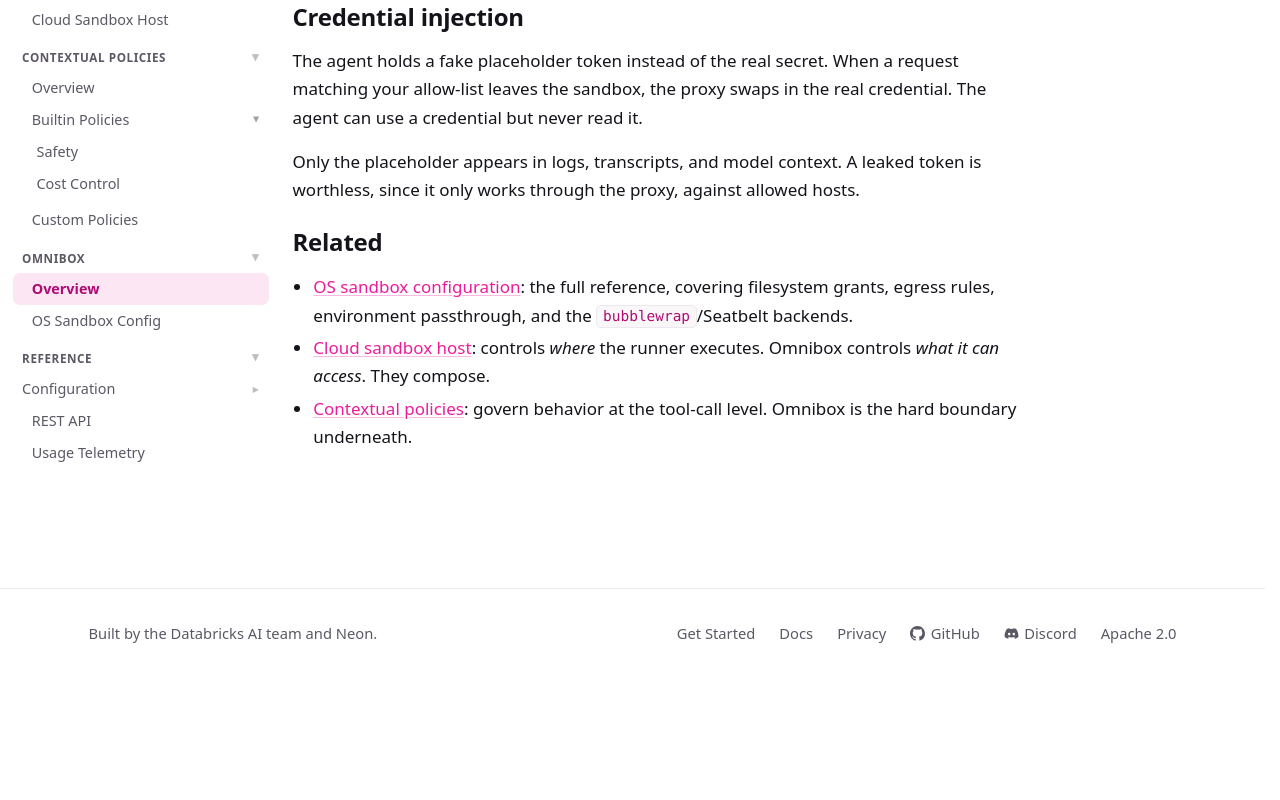
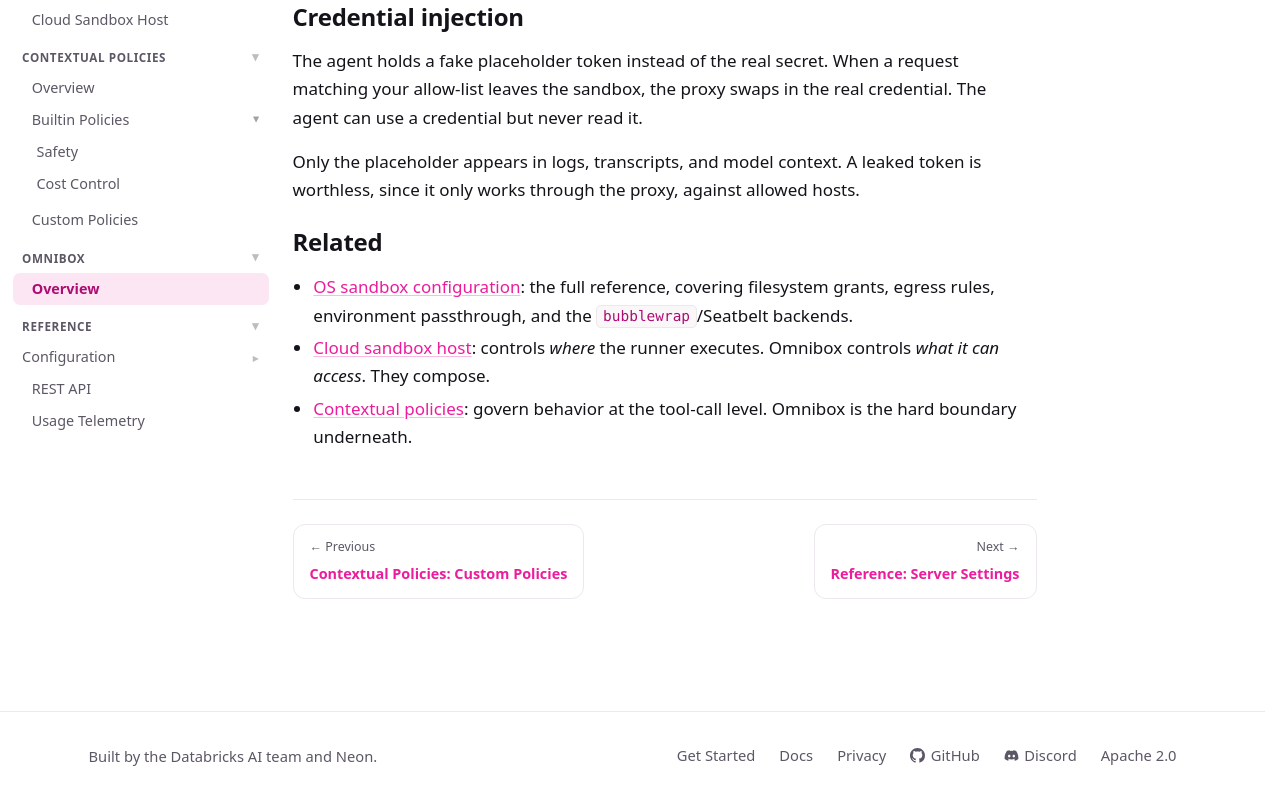
Before and after one commit to omnigent-ai/omnigent-site, a Next.js app: page /docs/omnibox in a window 1280 px wide. Shown: the part 964-1764 px from the top of the page. Before the commit the page ends 1642 px from the top, so only its background shows below. Built offline with nearby package versions, Linux system fonts and the light colour scheme; no server answers.

Commit message:
docs: move OS sandbox configuration to reference (#543)

```diff
--- a/app/docs/collaborate/page.mdx
+++ b/app/docs/collaborate/page.mdx
@@ -67,7 +67,7 @@ To collaborate more safely, share read-only instead, or host the session on a
 [cloud sandbox host](/docs/deploy/cloud-sandbox-host) so the agent runs in
 an isolated remote container rather than on your personal machine. To constrain what the
 agent can touch even on a trusted host, apply an
-[OS sandbox](/docs/policies/os-sandbox) policy.
+[OS sandbox](/docs/reference/configuration/os-sandbox) policy.
 
 ### Who said what
 
--- a/app/docs/omnibox/page.mdx
+++ b/app/docs/omnibox/page.mdx
@@ -55,6 +55,6 @@ worthless, since it only works through the proxy, against allowed hosts.
 
 ## Related
 
-- [OS sandbox configuration](/docs/policies/os-sandbox): the full reference, covering filesystem grants, egress rules, environment passthrough, and the `bubblewrap`/Seatbelt backends.
+- [OS sandbox configuration](/docs/reference/configuration/os-sandbox): the full reference, covering filesystem grants, egress rules, environment passthrough, and the `bubblewrap`/Seatbelt backends.
 - [Cloud sandbox host](/docs/deploy/cloud-sandbox-host): controls _where_ the runner executes. Omnibox controls _what it can access_. They compose.
 - [Contextual policies](/docs/policies/overview): govern behavior at the tool-call level. Omnibox is the hard boundary underneath.
--- a/components/DocsSidebarFull.js
+++ b/components/DocsSidebarFull.js
@@ -114,10 +114,7 @@ const SECTIONS = [
   },
   {
     title: "Omnibox",
-    pages: [
-      { href: "/docs/omnibox", label: "Overview" },
-      { href: "/docs/policies/os-sandbox", label: "OS Sandbox Config" },
-    ],
+    pages: [{ href: "/docs/omnibox", label: "Overview" }],
   },
   {
     title: "Reference",
@@ -134,6 +131,10 @@ const SECTIONS = [
           {
             href: "/docs/reference/configuration/kubernetes",
             label: "Kubernetes Sandbox",
+          },
+          {
+            href: "/docs/reference/configuration/os-sandbox",
+            label: "OS Sandbox",
           },
         ],
       },
--- a/components/PrevNextNav.js
+++ b/components/PrevNextNav.js
@@ -145,9 +145,9 @@ const ALL_PAGES = [
     section: "Contextual Policies",
   },
   {
-    href: "/docs/policies/os-sandbox",
+    href: "/docs/omnibox",
     label: "Omnibox",
-    section: "Contextual Policies",
+    section: "Omnibox",
   },
   {
     href: "/docs/reference/configuration",
@@ -157,6 +157,11 @@ const ALL_PAGES = [
   {
     href: "/docs/reference/configuration/kubernetes",
     label: "Kubernetes Sandbox",
+    section: "Reference",
+  },
+  {
+    href: "/docs/reference/configuration/os-sandbox",
+    label: "OS Sandbox",
     section: "Reference",
   },
 ];
--- a/lib/og-manifest.json
+++ b/lib/og-manifest.json
@@ -144,10 +144,10 @@
     "description": "When built-in policies aren't enough, write your own in Python, register them on the server, and use them like builtins.",
     "eyebrow": "Policies"
   },
-  "/docs/policies/os-sandbox": {
-    "title": "Omnibox (OS Sandbox)",
+  "/docs/reference/configuration/os-sandbox": {
+    "title": "OS Sandbox Configuration",
     "description": "Omnibox is Omnigent's secure OS sandbox: restrict filesystem and network access and hide credentials for unattended, locked-down agents.",
-    "eyebrow": "Policies"
+    "eyebrow": "Reference"
   },
   "/docs/policies/overview": {
     "title": "Contextual Policies",
--- a/next.config.mjs
+++ b/next.config.mjs
@@ -9,6 +9,11 @@ const nextConfig = {
   pageExtensions: ["js", "jsx", "md", "mdx"],
   async redirects() {
     return [
+      {
+        source: "/docs/policies/os-sandbox",
+        destination: "/docs/reference/configuration/os-sandbox",
+        permanent: true,
+      },
       {
         source: "/docs/deploy/cloud-sandbox",
         destination: "/docs/deploy/cloud-sandbox-host",
```
Also changed, not shown: app/docs/reference/configuration/os-sandbox/page.mdx (renamed from app/docs/policies/os-sandbox/page.mdx, +4 -4 lines).
